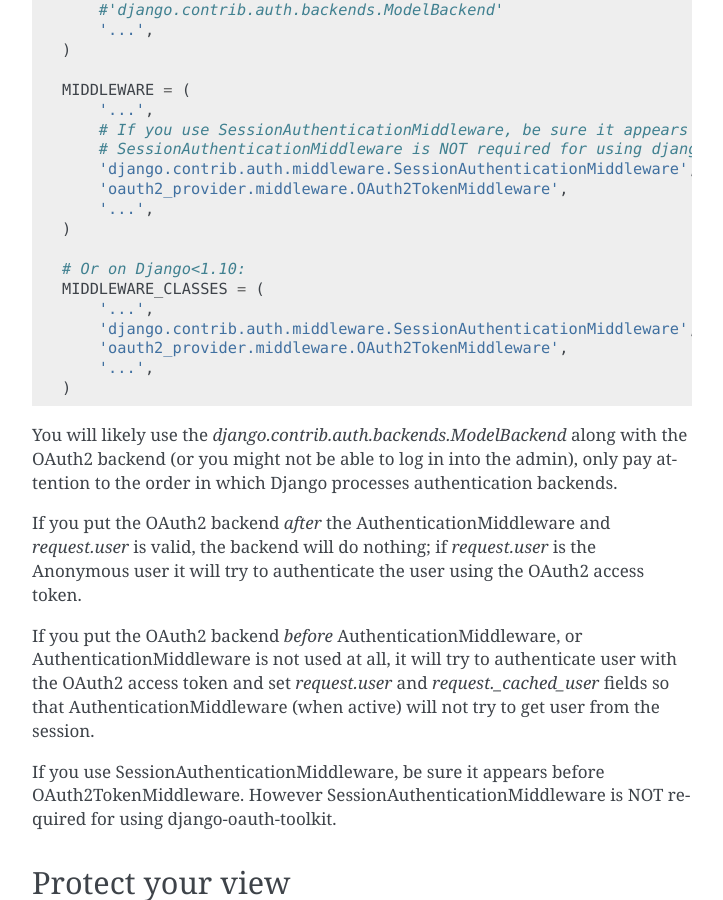
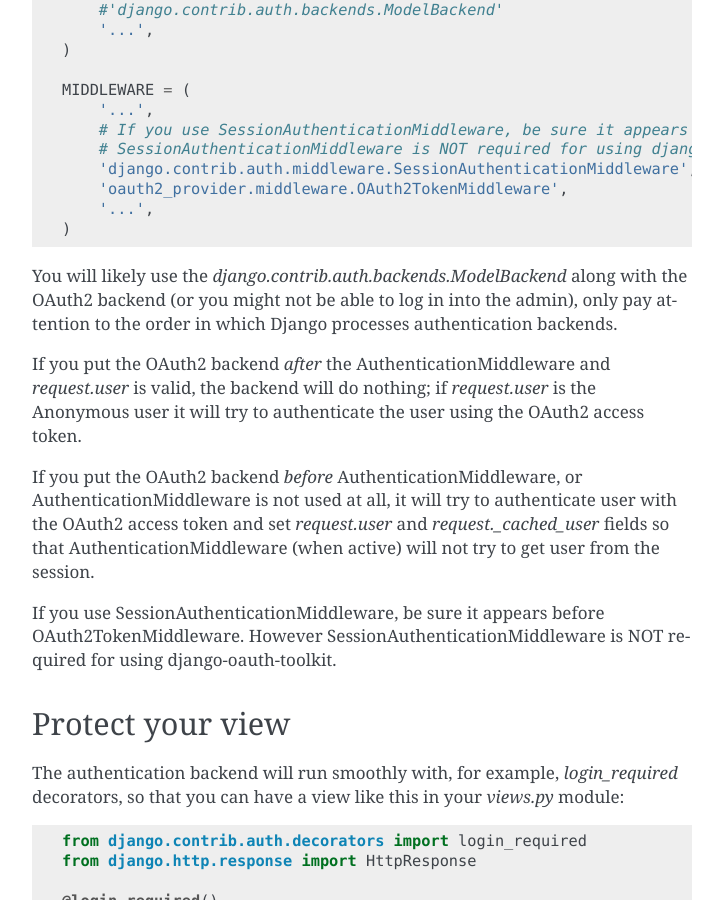
Before and after one commit to sheriffwoody0922/oauth-python-django, a Sphinx documentation site: the page built from docs/tutorial/tutorial_03.rst, in a window 1280 px wide and 900 px high, scrolled down 569 px. Shown: the whole window, without its empty margins (388-1111 px from the left). Built offline with Sphinx 7.4.7, drawn with Linux system fonts in a browser that asks for light colours.

Commit message:
remove django 1.10 example from tutorial

```diff
--- a/docs/tutorial/tutorial_03.rst
+++ b/docs/tutorial/tutorial_03.rst
@@ -26,14 +26,6 @@
         '...',
         # If you use SessionAuthenticationMiddleware, be sure it appears before OAuth2TokenMiddleware.
         # SessionAuthenticationMiddleware is NOT required for using django-oauth-toolkit.
-        'django.contrib.auth.middleware.SessionAuthenticationMiddleware',
-        'oauth2_provider.middleware.OAuth2TokenMiddleware',
-        '...',
-    )
-
-    # Or on Django<1.10:
-    MIDDLEWARE_CLASSES = (
-        '...',
         'django.contrib.auth.middleware.SessionAuthenticationMiddleware',
         'oauth2_provider.middleware.OAuth2TokenMiddleware',
         '...',
```
Also changed, not shown: docs/tutorial/tutorial_01.rst (+0 -7 lines).
